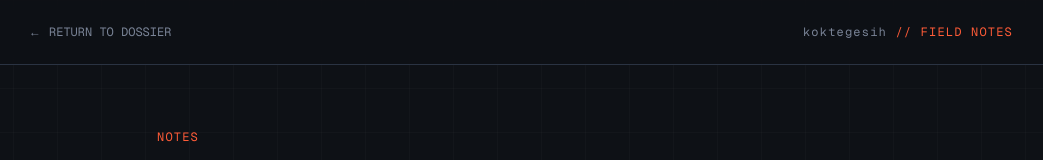
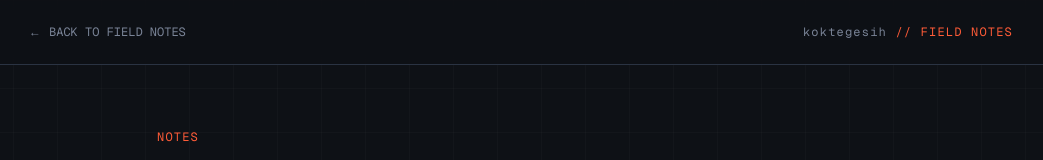
Before and after one commit to riskyakbar15/whoami-koktegesih, a Next.js app: page /blog/network-enumeration-nmap-notes in a window 1280 px wide. Shown: the top 160 px of the page, without its empty margins (119-1162 px from the left). Built offline with nearby package versions, Linux system fonts and the light colour scheme.

Commit message:
feat: make BlogHeader back link configurable

```diff
--- a/app/components/BlogHeader.tsx
+++ b/app/components/BlogHeader.tsx
@@ -1,15 +1,23 @@
 import Link from "next/link";
 import { profile } from "../data/portfolio";
 
-export default function BlogHeader() {
+type BlogHeaderProps = {
+  backHref?: string;
+  backLabel?: string;
+};
+
+export default function BlogHeader({
+  backHref = "/",
+  backLabel = "RETURN TO DOSSIER",
+}: BlogHeaderProps) {
   return (
     <header className="sticky top-0 z-30 border-b border-line bg-ink/80 backdrop-blur">
       <div className="mx-auto flex max-w-5xl items-center justify-between px-5 py-3 font-mono text-xs">
         <Link
-          href="/"
+          href={backHref}
           className="inline-flex min-h-10 items-center gap-2 text-faint transition-colors hover:text-accent"
         >
-          <span aria-hidden>←</span> RETURN TO DOSSIER
+          <span aria-hidden>←</span> {backLabel}
         </Link>
         <span className="tracking-widest text-faint">
           {profile.codename}{" "}
```
